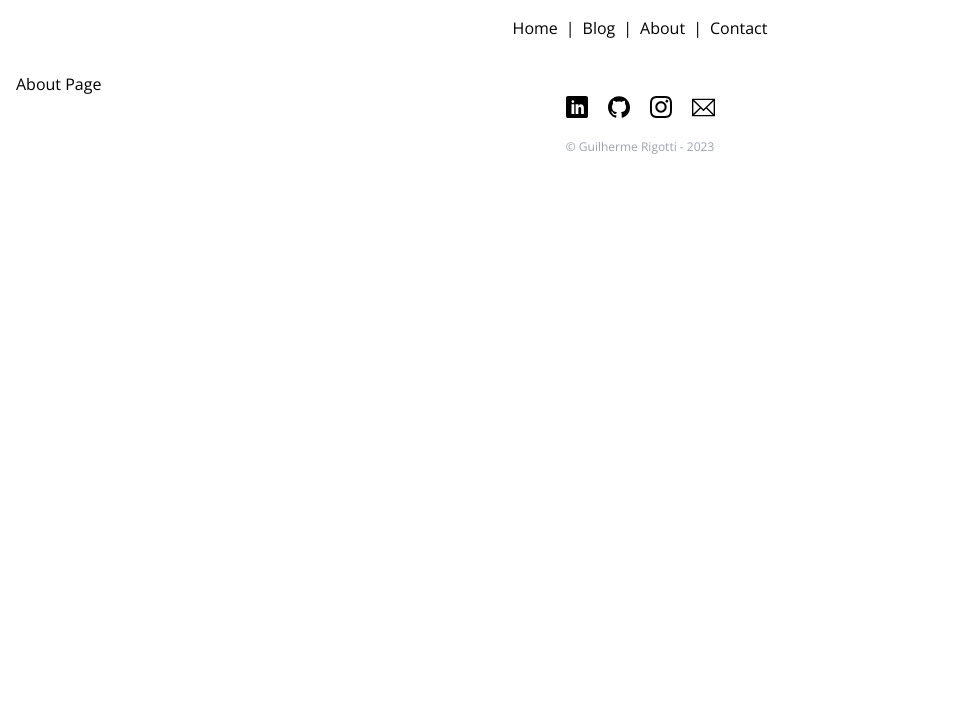
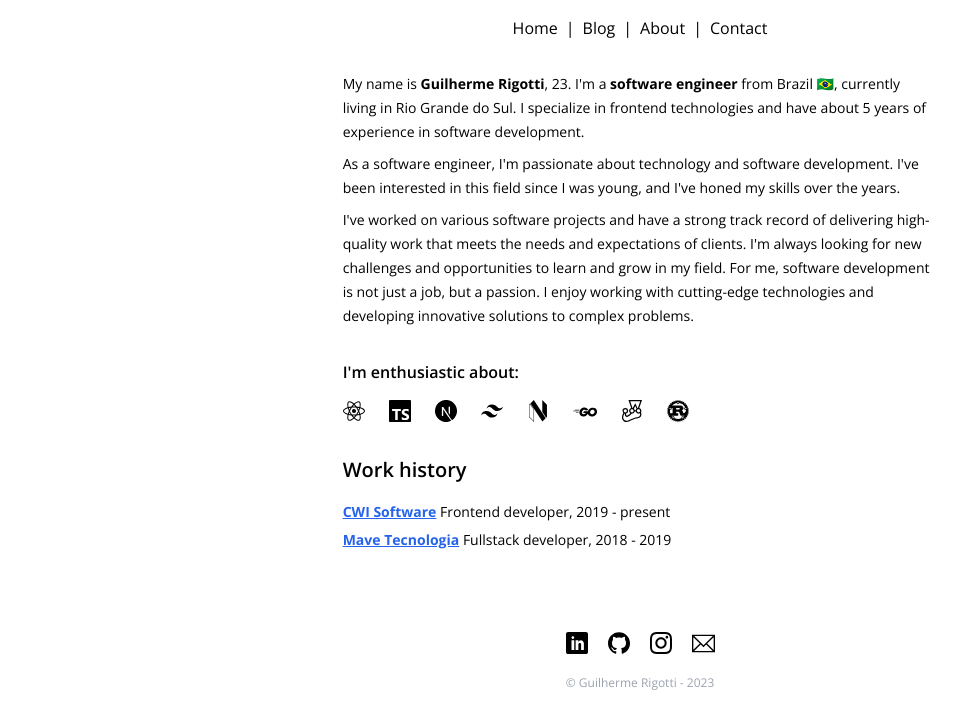
Before and after one commit to RigottiG/rigotti.dev, a Next.js app: page /about in a window 1280 px wide. Shown: the top 728 px of the page, without its empty margins (0-976 px from the left). Built offline with nearby package versions, Linux system fonts and the light colour scheme.

Commit message:
feat: add about page
- add about page
- add icons

```diff
--- a/src/app/about/page.tsx
+++ b/src/app/about/page.tsx
@@ -1,3 +1,102 @@
+import {
+  SiNextdotjs,
+  SiReact,
+  SiTypescript,
+  SiNeovim,
+  SiTailwindcss,
+  SiGo,
+  SiJest,
+  SiRust,
+} from 'react-icons/si'
+
 export default function AboutPage() {
-  return <h1> About Page </h1>
+  return (
+    <main className="mx-auto mb-20 max-w-prose">
+      <p className="mb-2 text-sm leading-6">
+        My name is <strong>Guilherme Rigotti</strong>, 23. I&apos;m a{' '}
+        <strong>software engineer</strong> from Brazil 🇧🇷, currently living in
+        Rio Grande do Sul. I specialize in frontend technologies and have about
+        5 years of experience in software development.
+      </p>
+      <p className="mb-2 text-sm leading-6">
+        As a software engineer, I&apos;m passionate about technology and
+        software development. I&apos;ve been interested in this field since I
+        was young, and I&apos;ve honed my skills over the years.
+      </p>
+      <p className="mb-8 text-sm leading-6">
+        I&apos;ve worked on various software projects and have a strong track
+        record of delivering high-quality work that meets the needs and
+        expectations of clients. I&apos;m always looking for new challenges and
+        opportunities to learn and grow in my field. For me, software
+        development is not just a job, but a passion. I enjoy working with
+        cutting-edge technologies and developing innovative solutions to complex
+        problems.
+      </p>
+
+      <div className="mb-8">
+        <h3 className="font-semibold">I&apos;m enthusiastic about:</h3>
+        <ul className="mt-4 flex space-x-6 ">
+          <li>
+            <SiReact size={22} />
+          </li>
+          <li>
+            <SiTypescript size={22} />
+          </li>
+          <li>
+            <SiNextdotjs size={22} />
+          </li>
+          <li>
+            <SiTailwindcss size={22} />
+          </li>
+          <li>
+            <SiNeovim size={22} />
+          </li>
+          <li>
+            <SiGo size={24} />
+          </li>
+          <li>
+            <SiJest size={22} />
+          </li>
+          <li>
+            <SiRust size={22} />
+          </li>
+        </ul>
+      </div>
+
+      <div>
+        <h3 className="text-xl font-semibold">Work history</h3>
+        <ul className="mt-4 space-y-1">
+          <li className="text-sm leading-6">
+            <a
+              href="https://www.cwi.com.br"
+              target="_blank"
+              rel="noopener noreferrer"
+            >
+              <span className="">
+                <strong className="text-blue-600 underline duration-200 visited:text-purple-600 hover:text-blue-800">
+                  CWI Software
+                </strong>{' '}
+                Frontend developer, 2019 - present
+              </span>
+            </a>
+          </li>
+
+          <li className="text-sm leading-6">
+            <a
+              href="https://www.mavetecnologia.com.br"
+              target="_blank"
+              rel="noopener noreferrer"
+            >
+              <span className="">
+                <strong className="text-blue-600 underline duration-200 visited:text-purple-600 hover:text-blue-800">
+                  Mave Tecnologia
+                </strong>{' '}
+                Fullstack developer, 2018 - 2019
+              </span>
+            </a>
+          </li>
+        </ul>
+      </div>
+    </main>
+  )
 }
```
